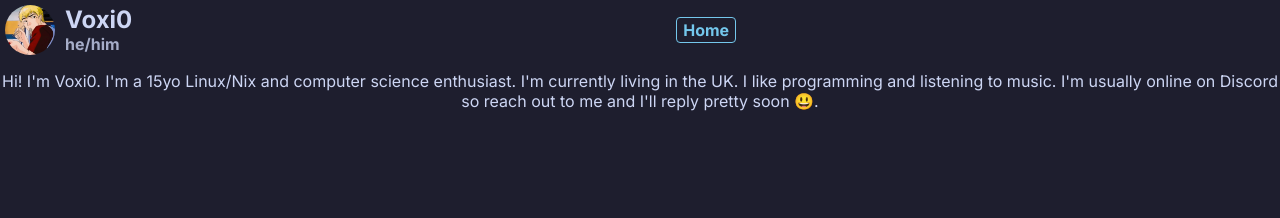
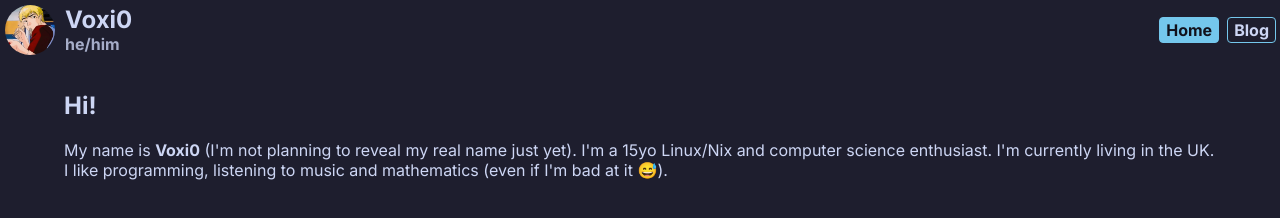
Before and after one commit to Voxi0/Voxi0.github.io, an Astro site: page / in a window 1280 px wide. Built offline with nearby package versions, Linux system fonts and the light colour scheme; Astro itself is replaced by a stand-in of ours.

Commit message:
Looking Neat
Working on a blog.

```diff
--- a/src/components/Header.astro
+++ b/src/components/Header.astro
@@ -1,4 +1,9 @@
 ---
+const currentPath = Astro.url.pathname;
+const navItems = [
+    { href: '/', label: 'Home' },
+    { href: '/blog/', label: 'Blog' },
+];
 ---
 <!-- Header -->
 <header>
@@ -13,8 +18,10 @@
 
     <!-- Page navigation -->
     <nav>
-        <button>
-            <a href="/" target="_self">Home</a>
-        </button>
+        {navItems.map((item) => (
+            <button class={currentPath === item.href ? 'active' : ''}>
+                <a href={item.href}>{item.label}</a>
+            </button>
+        ))}
     </nav>
 </header>
--- a/src/pages/index.astro
+++ b/src/pages/index.astro
@@ -7,13 +7,18 @@ const identity = {
 	name: "Voxi0",
 	age: "15",
 	country: "the UK",
-	hobbies: ["programming", "listening to music"]
+	hobbies: ["programming", "listening to music", "mathematics (even if I'm bad at it 😅)"]
 };
 ---
-<DefaultLayout title="Voxi0" icon="/favicon.svg">
-	<p style="text-align: center;">
-		Hi! I'm {identity.name}. I'm a {identity.age}yo Linux/Nix and computer science enthusiast.
-		I'm currently living in {identity.country}. I like {identity.hobbies.join(", ").replace(/, ([^,]*)$/, " and $1")}.
-		I'm usually online on Discord so reach out to me and I'll reply pretty soon 😃.
-	</p>
+<DefaultLayout title="Voxi0" icon="/icon.svg">
+	<main>
+		<div class="intro">
+			<h2>Hi!</h2>
+			<p>
+				My name is <strong>{identity.name}</strong> (I'm not planning to reveal my real name just yet).
+				I'm a {identity.age}yo Linux/Nix and computer science enthusiast.
+				I'm currently living in {identity.country}. I like {identity.hobbies.join(", ").replace(/, ([^,]*)$/, " and $1")}.
+			</p>
+		</div>
+	</main>
 </DefaultLayout>
--- a/src/styles/header.scss
+++ b/src/styles/header.scss
@@ -2,7 +2,7 @@
 @use "sass:map";
 
 // Globals e.g. color palette
-@import "./global.scss";
+@use "./global.scss";
 
 // Padding of header components
 $headerPadding: 5px;
@@ -26,7 +26,7 @@ header {
 
         // Username and pronouns
         #name, #pronouns {margin: 0;}
-        #pronouns {color: map.get($colorPalette, subtext0);}
+        #pronouns {color: map.get(global.$colorPalette, subtext0);}
 
         // Profile picture
         #pfp {
@@ -39,9 +39,9 @@ header {
     nav {
         // Flexbox
         display: flex;
-        flex: 1;
-        flex-direction: row;
         justify-content: center;
+
+        // Padding and margin
         padding-top: $headerPadding;
 
         // Button - Links are inside buttons
@@ -50,29 +50,30 @@ header {
             all:unset;
 
             // Border
-            border: 1px solid map.get($colorPalette, sapphire);
+            border: 1px solid map.get(global.$colorPalette, sapphire);
             border-radius: 4px;
 
             // Padding and margin
             padding: 2px 6px;
+            margin: 0px 4px;
 
             // Transitions
             transition-duration: 0.2s;
 
             // Cursor hover on button
-            &:hover {
-                cursor: pointer;
-                box-shadow: 6px 6px 2px 0px black;
+            &:hover {cursor: pointer;}
+
+            // Active button - Button for the current page that the user is on
+            &.active {
+                background-color: map.get(global.$colorPalette, sapphire);
+                a {color: map.get(global.$colorPalette, crust);}
             }
-
-            // Button clicked
-            &:active {box-shadow: none;}
 
             // Anchors/Links
             a {
                 font-weight: bold;
                 text-decoration: none;
-                color: map.get($colorPalette, sapphire);
+                color: map.get(global.$colorPalette, text);
             }
         }
     }
--- a/src/styles/index.scss
+++ b/src/styles/index.scss
@@ -1,4 +1,5 @@
 // Main stylesheet to be loaded and used
 // Import all stylesheets
-@import "./global.scss";
-@import "./header.scss";
+@use "./global.scss";
+@use "./header.scss";
+@use "./main.scss";
--- /dev/null
+++ b/src/styles/main.scss
@@ -0,0 +1,20 @@
+// SASS modules
+@use "sass:map";
+
+// Globals e.g. color palette
+@use "./global.scss";
+
+main {
+    // Flexbox
+    display: flex;
+    flex-direction: row;
+    align-items: center;
+    justify-content: center;
+
+    // Maximum width for the content
+    max-width: 90%;
+
+    // Padding (for better readability) and margin (to center the div within the parent container)
+    padding: 1rem;
+    margin: 0 auto;
+}
```
Also changed, not shown: src/pages/blog.astro (added, +12 -0 lines), public/icon.svg (renamed from public/favicon.svg), 1 other file.
